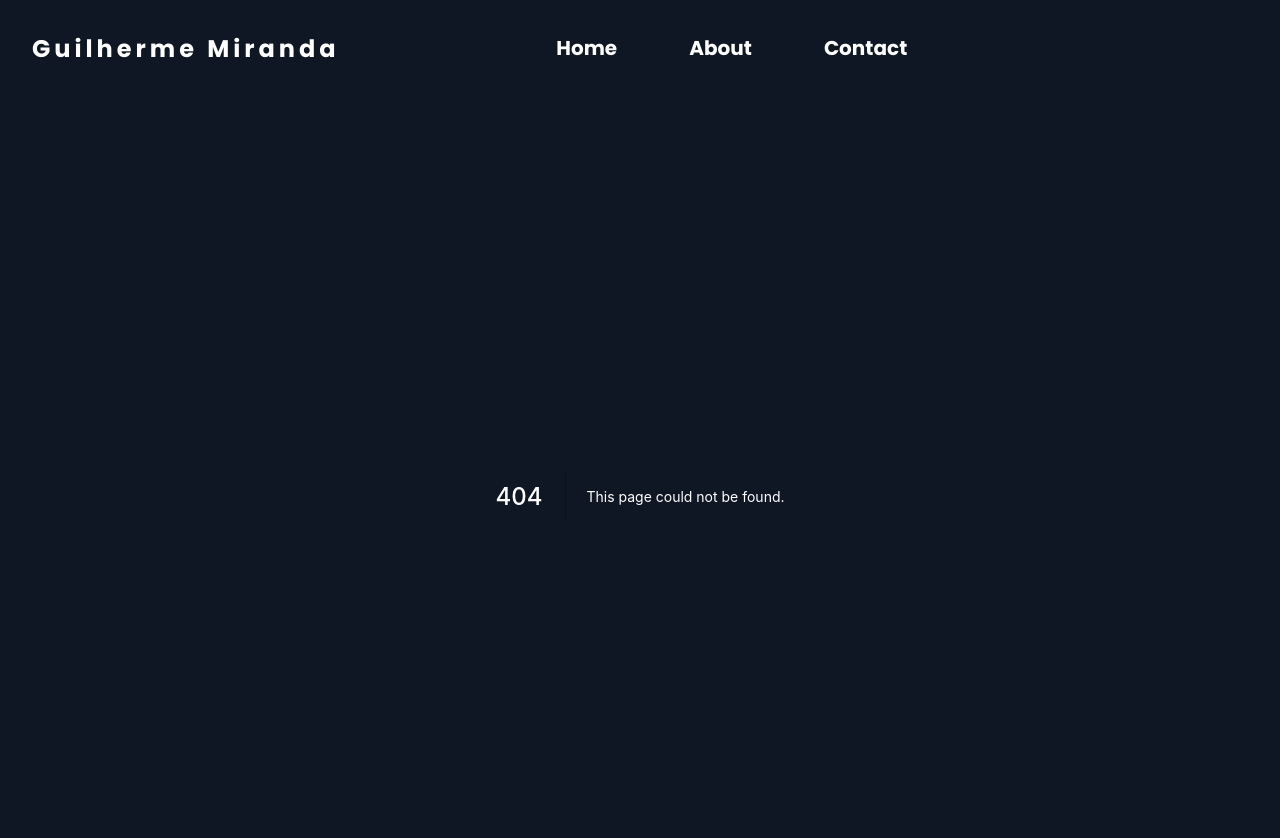
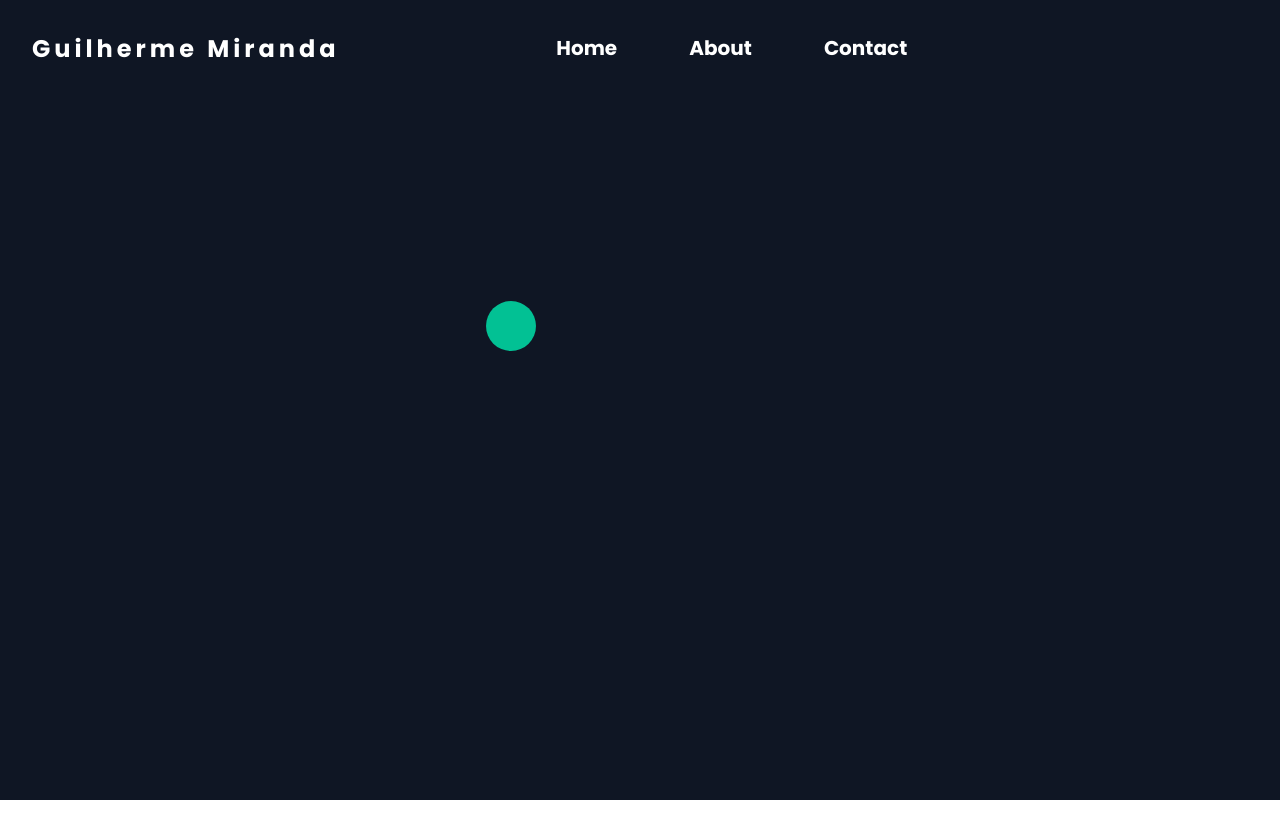
Before and after one commit to FuLLeNN/Portfolio, a Next.js app: page /image in a window 1280 px wide. Before the commit this address had no page. Shown: the top 838 px of the page. After the commit the page ends 800 px from the top, so only its background shows below. Built offline with nearby package versions, Linux system fonts and the light colour scheme.

Commit message:
Add files via upload

```diff
--- /dev/null
+++ b/pages/image.js
@@ -0,0 +1,64 @@
+"use client";
+
+import {useState} from "react";
+import imageStyle from "../styles/image.module.css";
+
+export default function SearchPage() {
+  const [prompt, setPrompt] = useState("");
+  const [imageURL, setImageURL] = useState("");
+  const [loading, setLoading] = useState(0);
+
+  const handleSubmit = async (event) => {
+    event.preventDefault();
+    setLoading(1);
+    const response = await fetch("/api/image", {
+      method: "POST",
+      headers: {
+        "Content-Type": "application/json",
+      },
+      body: JSON.stringify({
+        prompt,
+      }),
+    });
+    const imageResponse = await response.json();
+    // setImageURL(imageResponse.imageURL)
+    console.log(imageResponse);
+    setImageURL(imageResponse.imageURL);
+    setLoading(0);
+  };
+
+  if (loading) {
+    return <Loading></Loading>;
+  }
+
+  if (imageURL !== "" && loading === 0) {
+    return (
+      <div className={imageStyle.imageContainer}>
+        <img src={imageURL}></img>
+      </div>
+    );
+  }
+
+  return (
+    <div>
+      <div className={imageStyle.search_box}>
+        <form onSubmit={handleSubmit}>
+          <button className={imageStyle.btn_search}>
+            <i className="fa fa-search"></i>
+          </button>
+          <input
+            type="text"
+            id="prompt"
+            name="prompt"
+            className={imageStyle.input_search}
+            onChange={(e) => setPrompt(e.target.value)}
+            placeholder="Generate Image with AI ..."></input>
+        </form>
+      </div>
+    </div>
+  );
+}
+
+function Loading() {
+  return <div>Loading...</div>;
+}
```
